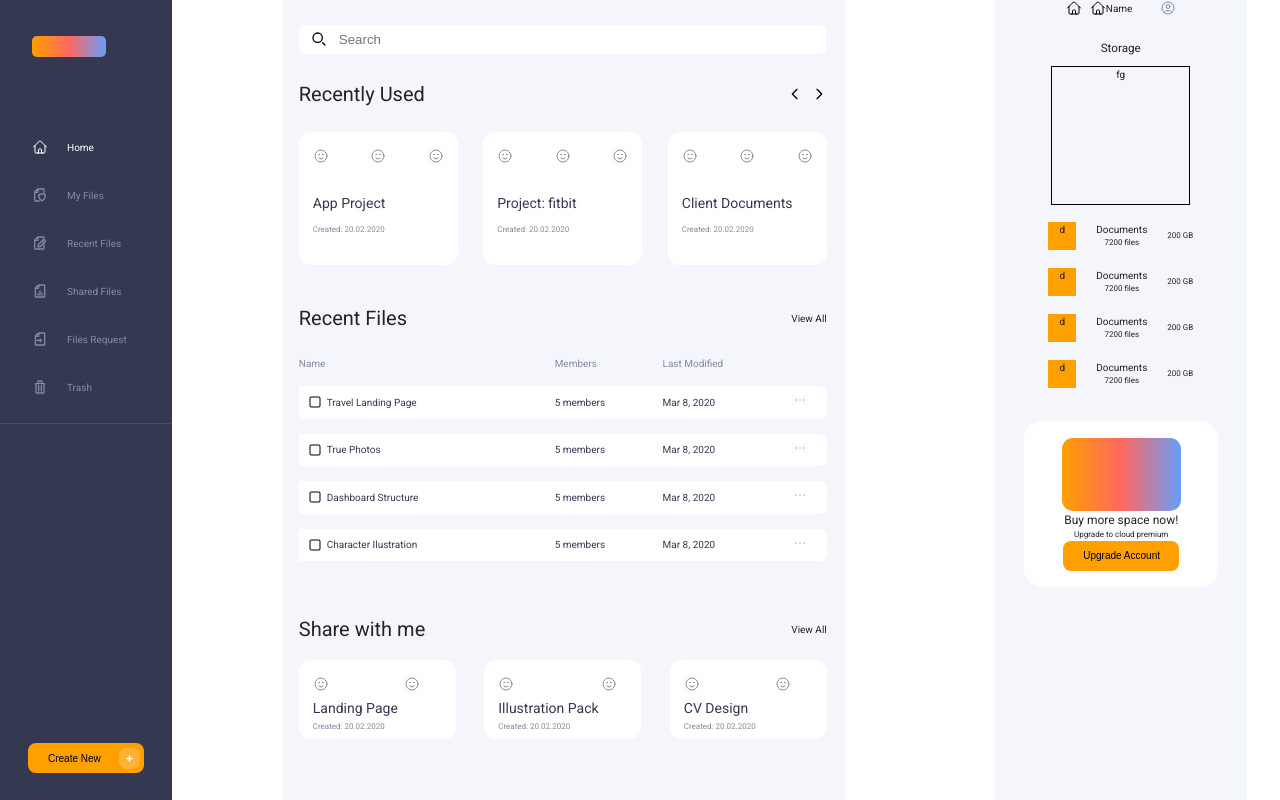
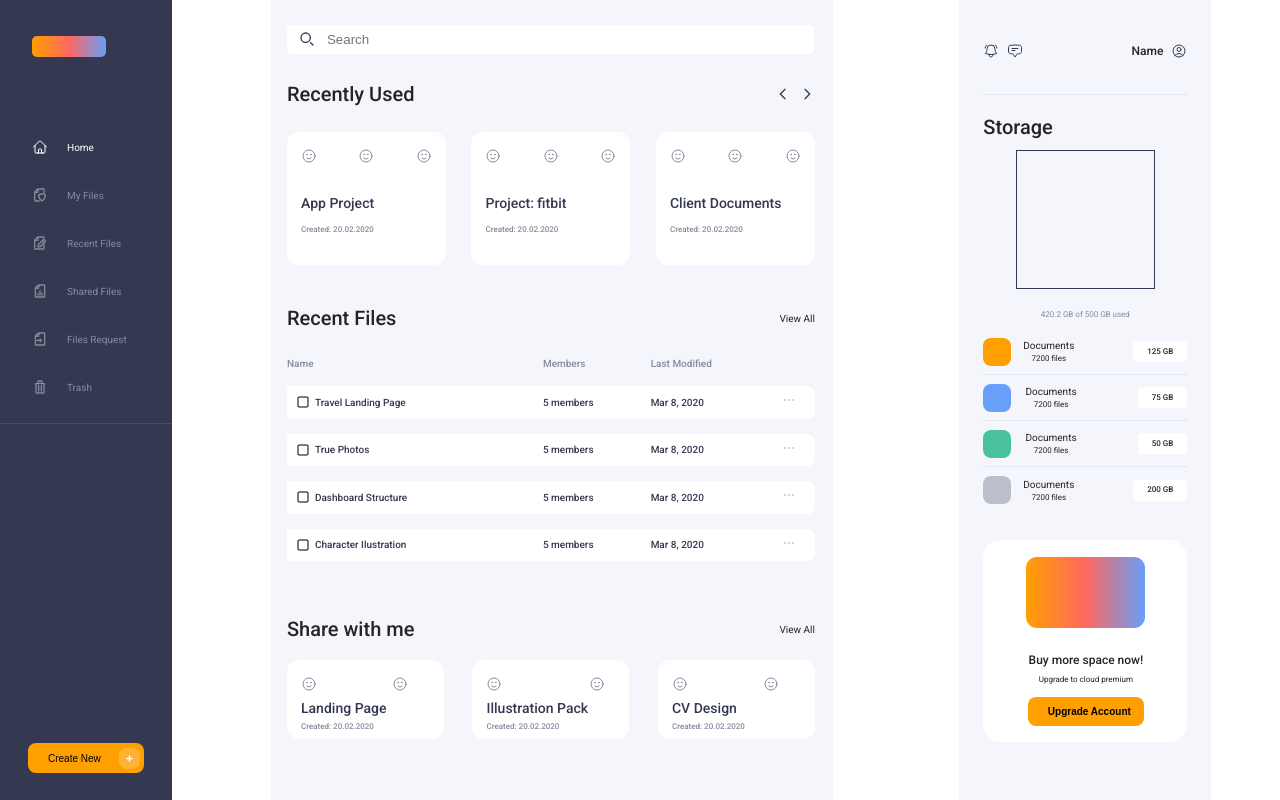
Before and after one commit to lexcode1227/CSS-Nerdery-Challenge, a React (Vite) app: page / in a window 1280 px wide. Built offline with nearby package versions, Linux system fonts and the light colour scheme.

Commit message:
style(right sidebar section): add styles to the right sidebar

```diff
--- a/index.html
+++ b/index.html
@@ -7,7 +7,7 @@
     <title>Dashboard Challenge</title>
     <link rel="preconnect" href="https://fonts.googleapis.com">
     <link rel="preconnect" href="https://fonts.gstatic.com" crossorigin>
-    <link href="https://fonts.googleapis.com/css2?family=Roboto&display=swap" rel="stylesheet">
+    <link href="https://fonts.googleapis.com/css2?family=Roboto:wght@400;500&display=swap" rel="stylesheet">
   </head>
   <body>
     <div id="root"></div>
--- a/src/components/GraficSection.css
+++ b/src/components/GraficSection.css
@@ -2,13 +2,20 @@
     width: 100%;
     max-width: 252px;
     height: 100%;
-    /* padding: 16px; */
+    padding: 16px 24px;
     grid-area: GraficSection;
     background-color: #F5F6FC;
     display: flex;
     flex-direction: column;
     align-items: center;
-    gap: 24px;
+    /* gap: 24px; */
+}
+
+.containerTop-User {
+    width: 100%;
+    height: 79px;
+    padding-top: 26px;
+    border-bottom: 1px solid #E0E7F1;
 }
 
 .containerTop-User > div {
@@ -26,13 +33,12 @@
 .box-user {
     display: flex;
     align-items: center;
-    justify-content: space-between;
     gap: 8px;
-    width: 70px;
+    font-size: 12px;
 }
 
-svg {
-    color: black;
+.box-user > svg {
+    color: #343951;
 }
 
 .container-stadistics {
@@ -40,49 +46,95 @@ svg {
     flex-direction: column;
     align-items: center;
     gap: 8px;
+    width: 100%;
+    margin-top: 17px;
+}
+
+.container-stadistics > h3 {
+    width: 100%;
+    text-align: left;
+    font-size: 20px;
+}
+
+.subContainer-stadistic {
+    display: flex;
+    flex-direction: column;
+    gap: 20px;
+}
+
+.subContainer-stadistic > p {
+    color: #858A9D;
+    font-size: 8px;
 }
 
 .stadistic-grafic {
     width: 139px;
     height: 139px;
-    border: 1px solid black;
+    border: 1px solid #343951;
 }
 
 .box-stadistic {
     width: 100%;
     display: flex;
     flex-direction: column;
-    align-items: center;
 }
 
 .card-stadistic {
     display: flex;
-    justify-content: center;
+    justify-content: space-between;
     align-items: center;
-    width: 195px;
+    /* width: 195px; */
+    width: 100%;
     height: 46px;
+    border-bottom: 1px solid #E0E7F1;
+}
+
+.card-stadistic:last-child {
+    border-bottom: none;
 }
 
 .card-stadistic-square {
     width: 28px;
     height: 28px;
+    border-radius: 8px;
+}
+
+.card-stadistic:first-child > .card-stadistic-square {
     background-color: #FF9F00;
 }
 
+.card-stadistic:nth-child(2) > .card-stadistic-square {
+    background-color: #689FF8;
+}
+
+.card-stadistic:nth-child(3) > .card-stadistic-square {
+    background-color: #4AC29D;
+}
+
+.card-stadistic:last-child > .card-stadistic-square {
+    background-color: #BCBECA;
+}
+
 .card-stadistic-container {
-    padding: 0 20px;
+    padding: 10px 7px;
 }
 
 .card-stadistic-container h4 {
     font-size: 10px;
+    font-weight: 400;
 }
 
 .card-stadistic-container p {
     font-size: 8px;
 }
 
-.card-stadistic p {
+.card-stadistic > p {
     font-size: 8px;
+    font-weight: 500;
+    padding: 4.5px 14px;
+    margin-left: 47px;
+    border-radius: 4px;
+    background-color: white;
 }
 
 .container-upgrade {
@@ -92,8 +144,13 @@ svg {
     background-color: white;
     border-radius: 18px;
     padding: 17px 37px 16px 38px;
-    /* width: 194px;
-    height: 202px; */
+    margin-top: 27px;
+    width: 100%;
+    height: 202px;
+}
+
+.container-upgrade > .btn {
+    font-weight: 600;
 }
 
 .box-gradient {
@@ -102,9 +159,13 @@ svg {
     height: 73px;
     border-radius: 11px;
 }
+.box-information {
+    margin: 23px 0 11px 0;
+}
 
 .box-information h4 {
     font-size: 12px;
+    margin-bottom: 5px;
 }
 
 .box-information p {
--- a/src/components/GraficSection.tsx
+++ b/src/components/GraficSection.tsx
@@ -6,11 +6,11 @@ const GraficSection = () => {
         <div className='containerTop-User'>
             <div>
                 <div className='box-icons'>
-                    <svg xmlns="http://www.w3.org/2000/svg" fill="none" viewBox="0 0 24 24" strokeWidth="1.5" stroke="currentColor">
-                        <path stroke-linecap="round" stroke-linejoin="round" d="m2.25 12 8.954-8.955c.44-.439 1.152-.439 1.591 0L21.75 12M4.5 9.75v10.125c0 .621.504 1.125 1.125 1.125H9.75v-4.875c0-.621.504-1.125 1.125-1.125h2.25c.621 0 1.125.504 1.125 1.125V21h4.125c.621 0 1.125-.504 1.125-1.125V9.75M8.25 21h8.25" />
+                    <svg xmlns="http://www.w3.org/2000/svg" fill="none" viewBox="0 0 24 24" stroke-width="1.5" stroke="currentColor">
+                        <path stroke-linecap="round" stroke-linejoin="round" d="M14.857 17.082a23.848 23.848 0 0 0 5.454-1.31A8.967 8.967 0 0 1 18 9.75V9A6 6 0 0 0 6 9v.75a8.967 8.967 0 0 1-2.312 6.022c1.733.64 3.56 1.085 5.455 1.31m5.714 0a24.255 24.255 0 0 1-5.714 0m5.714 0a3 3 0 1 1-5.714 0M3.124 7.5A8.969 8.969 0 0 1 5.292 3m13.416 0a8.969 8.969 0 0 1 2.168 4.5" />
                     </svg>
-                    <svg xmlns="http://www.w3.org/2000/svg" fill="none" viewBox="0 0 24 24" strokeWidth="1.5" stroke="currentColor">
-                        <path stroke-linecap="round" stroke-linejoin="round" d="m2.25 12 8.954-8.955c.44-.439 1.152-.439 1.591 0L21.75 12M4.5 9.75v10.125c0 .621.504 1.125 1.125 1.125H9.75v-4.875c0-.621.504-1.125 1.125-1.125h2.25c.621 0 1.125.504 1.125 1.125V21h4.125c.621 0 1.125-.504 1.125-1.125V9.75M8.25 21h8.25" />
+                    <svg xmlns="http://www.w3.org/2000/svg" fill="none" viewBox="0 0 24 24" stroke-width="1.5" stroke="currentColor">
+                        <path stroke-linecap="round" stroke-linejoin="round" d="M7.5 8.25h9m-9 3H12m-9.75 1.51c0 1.6 1.123 2.994 2.707 3.227 1.129.166 2.27.293 3.423.379.35.026.67.21.865.501L12 21l2.755-4.133a1.14 1.14 0 0 1 .865-.501 48.172 48.172 0 0 0 3.423-.379c1.584-.233 2.707-1.626 2.707-3.228V6.741c0-1.602-1.123-2.995-2.707-3.228A48.394 48.394 0 0 0 12 3c-2.392 0-4.744.175-7.043.513C3.373 3.746 2.25 5.14 2.25 6.741v6.018Z" />
                     </svg>
                 </div>
                 <div className='box-user'>
@@ -23,36 +23,37 @@ const GraficSection = () => {
         </div>
         <div className='container-stadistics'>
             <h3>Storage</h3>
-            <div className='stadistic-grafic'>
-                fg
+            <div className='subContainer-stadistic'>
+                <div className='stadistic-grafic'></div>
+                <p>420.2 GB of 500 GB used</p>
             </div>
             <div className='box-stadistic'>
                 <article className='card-stadistic'>
-                    <div className='card-stadistic-square'>d</div>
+                    <div className='card-stadistic-square'></div>
                     <div className='card-stadistic-container'>
                         <h4>Documents</h4>
                         <p>7200 files</p>
                     </div>
-                    <p>200 GB</p>
+                    <p>125 GB</p>
                 </article>
                 <article className='card-stadistic'>
-                    <div className='card-stadistic-square'>d</div>
+                    <div className='card-stadistic-square'></div>
                     <div className='card-stadistic-container'>
                         <h4>Documents</h4>
                         <p>7200 files</p>
                     </div>
-                    <p>200 GB</p>
+                    <p>75 GB</p>
                 </article>
                 <article className='card-stadistic'>
-                    <div className='card-stadistic-square'>d</div>
+                    <div className='card-stadistic-square'></div>
                     <div className='card-stadistic-container'>
                         <h4>Documents</h4>
                         <p>7200 files</p>
                     </div>
-                    <p>200 GB</p>
+                    <p>50 GB</p>
                 </article>
                 <article className='card-stadistic'>
-                    <div className='card-stadistic-square'>d</div>
+                    <div className='card-stadistic-square'></div>
                     <div className='card-stadistic-container'>
                         <h4>Documents</h4>
                         <p>7200 files</p>
--- a/src/components/MainSection.css
+++ b/src/components/MainSection.css
@@ -38,7 +38,7 @@
 }
 
 .search-container--icon > svg {
-    color: black;
+    color: #343951;
 }
 
 .cardContainer {
@@ -90,7 +90,7 @@
     font-size: 12px;
 }
 .container div div svg {
-    color: black;
+    color: #343951;
 }
 
 .box-icons {
@@ -99,7 +99,7 @@
     justify-content: right;
 }
 .box-icons > svg {
-    color: black;
+    color: #343951;
 }
 
 .card {
```
